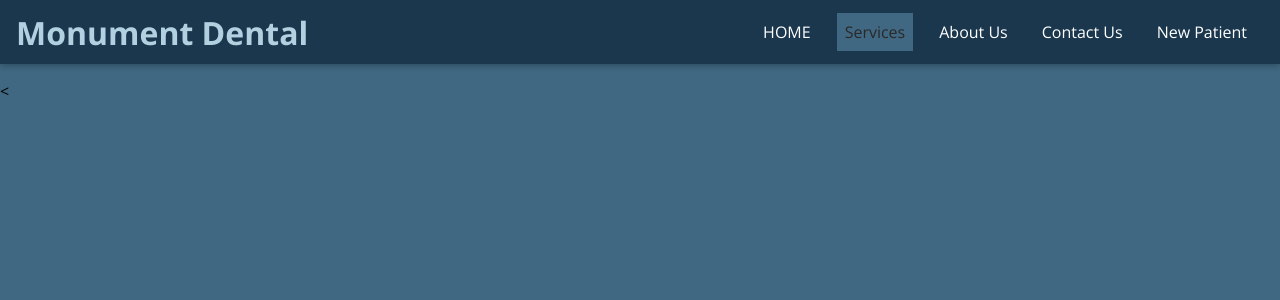
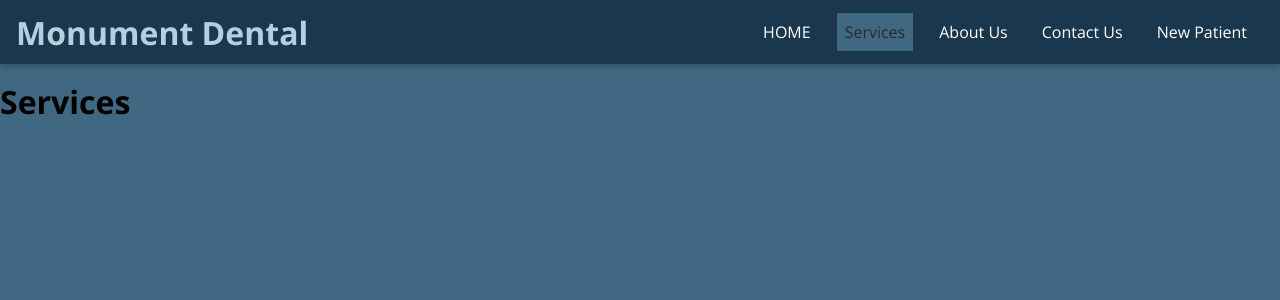
Before and after one commit to BraedonB98/MonumentDental, a React (Create React App) app in the folder FRONTEND/: page /Services in a window 1280 px wide. Shown: the top 300 px of the page. Built offline with nearby package versions, Linux system fonts and the light colour scheme.

Commit message:
added landing pages for all nav bar items, also fixed random < at end of every page due to typo in index.html

```diff
--- a/FRONTEND/public/index.html
+++ b/FRONTEND/public/index.html
@@ -22,6 +22,6 @@
     <div id="modal-hook"></div>
     <div id="drawer-hook"></div>
     <div id="root"></div>
-    <
+
   </body>
 </html>
--- a/FRONTEND/src/App.js
+++ b/FRONTEND/src/App.js
@@ -1,7 +1,10 @@
 import React from 'react';
 import { BrowserRouter as Router, Route , Navigate, Routes} from 'react-router-dom';
 
-//import MainNavigation from './shared/components/Navigation/MainNavigation';
+import Contact from './patients/pages/Contact';
+import NewPatient from './patients/pages/NewPatient';
+import About from './practice/pages/About';
+import Services from './practice/pages/Services';
 import Welcome from './practice/pages/Welcome';
 import MainNavigation from './shared/components/Navigation/MainNavigation';
 
@@ -13,7 +16,10 @@ function App() {
   routes = (
     <Routes>
       <Route path="/" exact element={<Welcome/>}/>
-
+      <Route path="/About" exact element={<About/>}/>
+      <Route path="/Services"  element={<Services/>}/>
+      <Route path="/Contact" exact element={<Contact/>}/>
+      <Route path="/NewPatient" exact element={<NewPatient/>}/>
     </Routes>
     );
     return(
--- a/FRONTEND/src/patients/pages/Contact.js
+++ b/FRONTEND/src/patients/pages/Contact.js
@@ -0,0 +1,10 @@
+import React  from "react";
+
+
+const Contact = () => {
+    return(
+      <h1>Contact</h1>
+    )
+}
+
+export default Contact;
--- a/FRONTEND/src/patients/pages/NewPatient.js
+++ b/FRONTEND/src/patients/pages/NewPatient.js
@@ -0,0 +1,10 @@
+import React  from "react";
+
+
+const NewPatient = () => {
+    return(
+      <h1>NewPatient</h1>
+    )
+}
+
+export default NewPatient;
--- a/FRONTEND/src/practice/pages/About.js
+++ b/FRONTEND/src/practice/pages/About.js
@@ -0,0 +1,10 @@
+import React  from "react";
+
+
+const About = () => {
+    return(
+      <h1>About</h1>
+    )
+}
+
+export default About;
--- a/FRONTEND/src/practice/pages/Services.js
+++ b/FRONTEND/src/practice/pages/Services.js
@@ -0,0 +1,10 @@
+import React  from "react";
+
+
+const Services = () => {
+    return(
+      <h1>Services</h1>
+    )
+}
+
+export default Services;
--- a/FRONTEND/src/shared/components/Navigation/NavLinks.js
+++ b/FRONTEND/src/shared/components/Navigation/NavLinks.js
@@ -12,7 +12,7 @@ const NavLinks = props => {
                 <NavLink to ="/" exact>HOME</NavLink>
             </li>
             <li>
-                <NavLink to = {`/Services`}> Services </NavLink>
+                <NavLink to = {`/Services`}>Services</NavLink>
             </li>
             <li>
                 <NavLink to = {`/About`}> About Us </NavLink>
```
